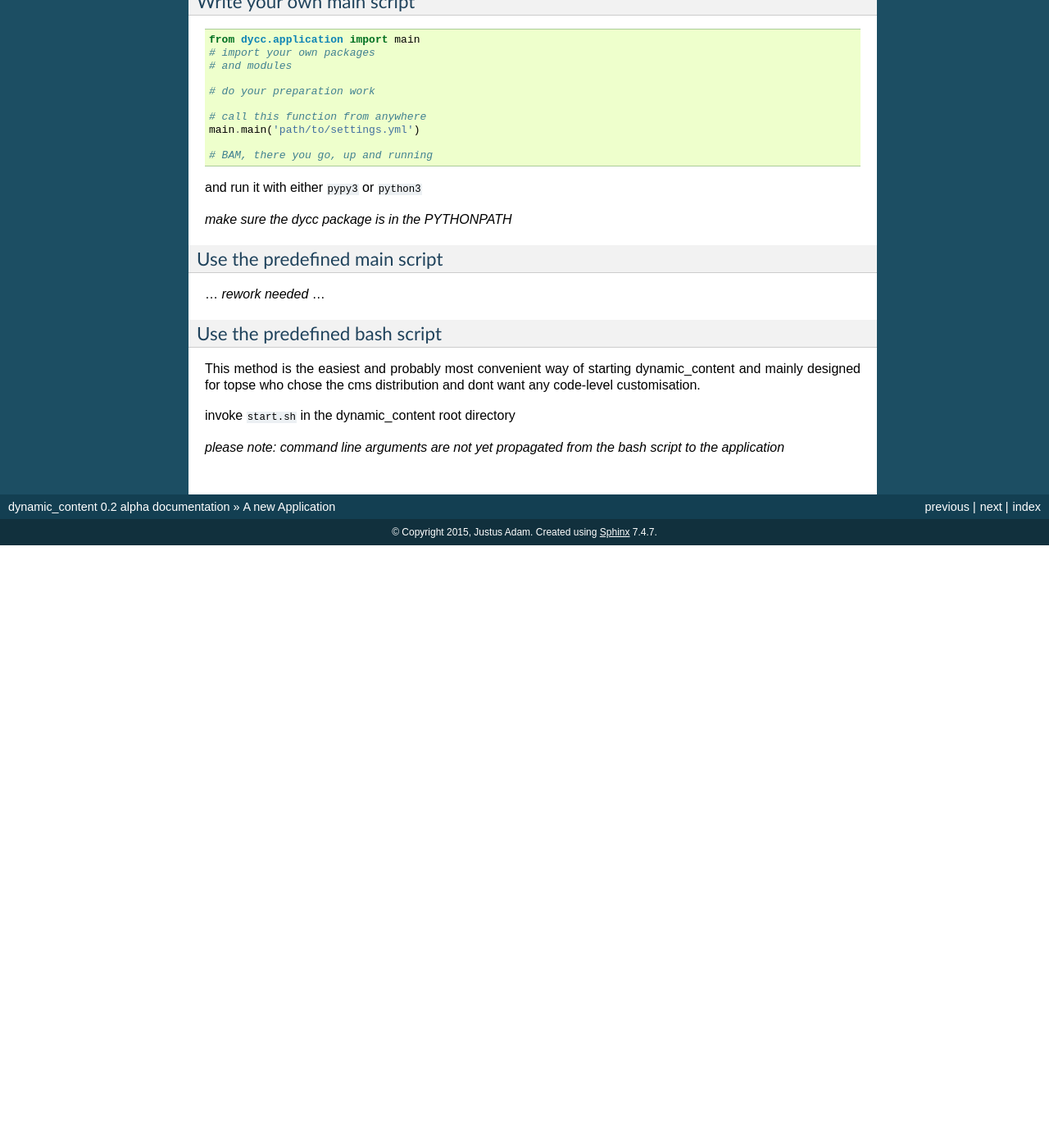
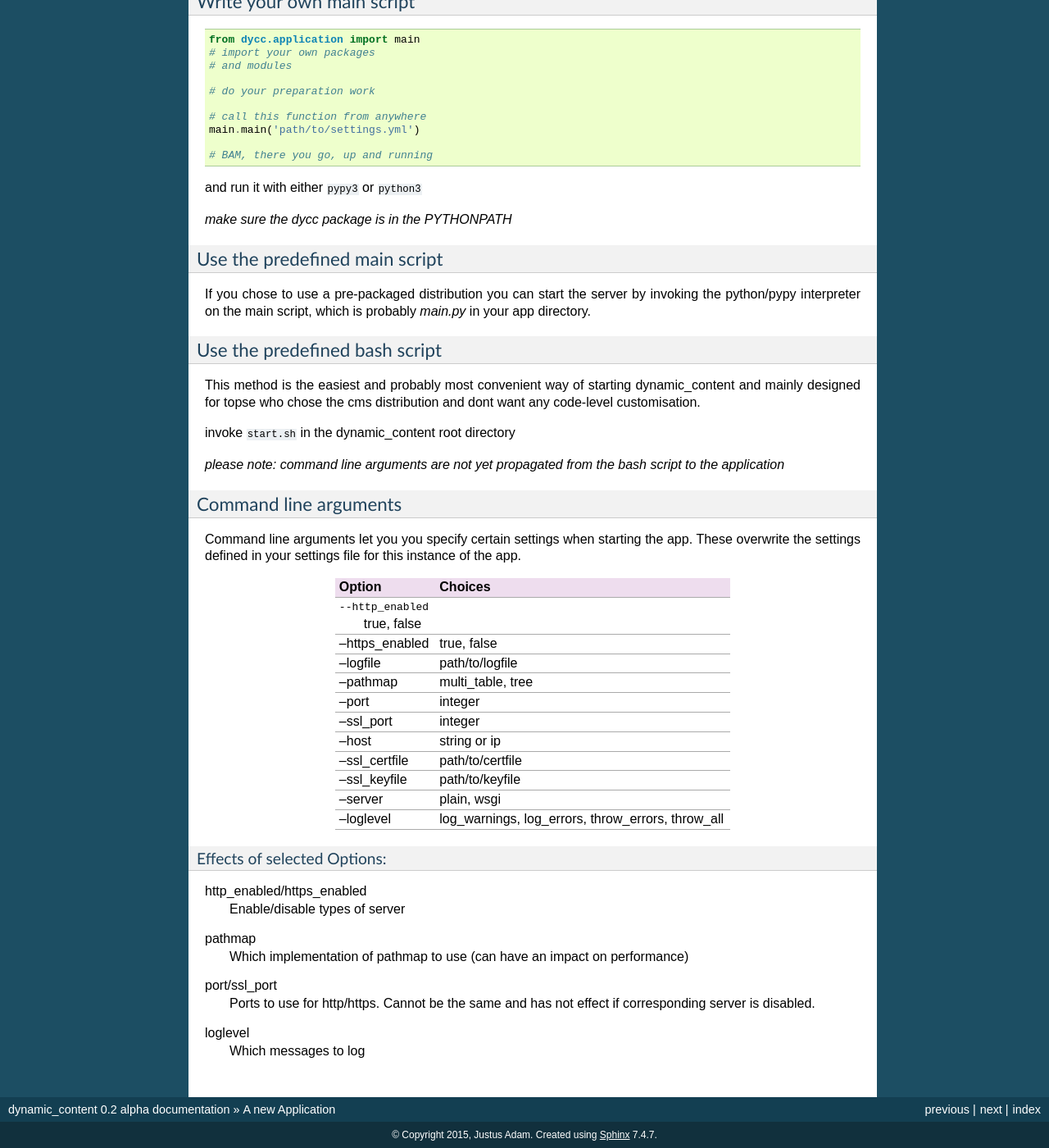
Before and after one commit to JustusAdam/dynamic_content_documentation, a Sphinx documentation site: the page built from source/apps.rst, in a window 1280 px wide and 1400 px high, scrolled down 864 px. Shown: the whole window at 82% size. Built offline with Sphinx 7.4.7, drawn with Linux system fonts in a browser that asks for light colours; formulas are drawn with MathJax 3; before the commit the page ends 1529 px from its top, so only the background shows below that; some of the changed text lies outside the part shown.

Commit message:
more doc

```diff
--- a/source/apps.rst
+++ b/source/apps.rst
@@ -61,7 +61,7 @@ and run it with either ``pypy3`` or ``python3``
 Use the predefined main script
 ^^^^^^^^^^^^^^^^^^^^^^^^^^^^^^
 
-... *rework needed* ...
+If you chose to use a pre-packaged distribution you can start the server by invoking the python/pypy interpreter on the main script, which is probably `main.py` in your app directory.
 
 Use the predefined bash script
 ^^^^^^^^^^^^^^^^^^^^^^^^^^^^^^^^^^
@@ -71,3 +71,50 @@ This method is the easiest and probably most convenient way of starting dynamic_
 invoke ``start.sh`` in the dynamic_content root directory
 
 *please note: command line arguments are not yet propagated from the bash script to the application*
+
+Command line arguments
+^^^^^^^^^^^^^^^^^^^^^^
+
+Command line arguments let you you specify certain settings when starting the app. These overwrite the settings defined in your settings file for this instance of the app.
+
++-----------------+----------------------------+
+| Option          |  Choices                   |
++=================+============================+
+| --http_enabled    true, false                |
++-----------------+----------------------------+
+| --https_enabled | true, false                |
++-----------------+----------------------------+
+| --logfile       | path/to/logfile            |
++-----------------+----------------------------+
+| --pathmap       | multi_table, tree          |
++-----------------+----------------------------+
+| --port          | integer                    |
++-----------------+----------------------------+
+| --ssl_port      | integer                    |
++-----------------+----------------------------+
+| --host          | string or ip               |
++-----------------+----------------------------+
+| --ssl_certfile  | path/to/certfile           |
++-----------------+----------------------------+
+| --ssl_keyfile   | path/to/keyfile            |
++-----------------+----------------------------+
+| --server        | plain, wsgi                |
++-----------------+----------------------------+
+| --loglevel      | log_warnings, log_errors,  |
+|                 | throw_errors, throw_all    |
++-----------------+----------------------------+
+
+Effects of selected Options:
+""""""""""""""""""""""""""""
+
+http_enabled/https_enabled
+    Enable/disable types of server
+
+pathmap
+    Which implementation of pathmap to use (can have an impact on performance)
+
+port/ssl_port
+    Ports to use for http/https. Cannot be the same and has not effect if corresponding server is disabled.
+
+loglevel
+    Which messages to log
--- a/source/server.rst
+++ b/source/server.rst
@@ -15,12 +15,12 @@ WSGI
 .. _WSGI: https://wsgi.readthedocs.org
 .. _here: https://wsgi.readthedocs.org
 
-The python WSGI server implementation is the default and best supported/tested server version.
+The python WSGI server implementation is the default and best supported/tested server version. This server version is out of the ptyhon standard library and not tested for security yet. If you're particularily knowledgeable about server security please consider sharing.
 
 Plain HTTP
 ^^^^^^^^^^
 
-
+Python plain HTTP socketserver and request handler.
 
 Apache
 ------
```
Also changed, not shown: source/hooks.rst (+10 -10 lines).
